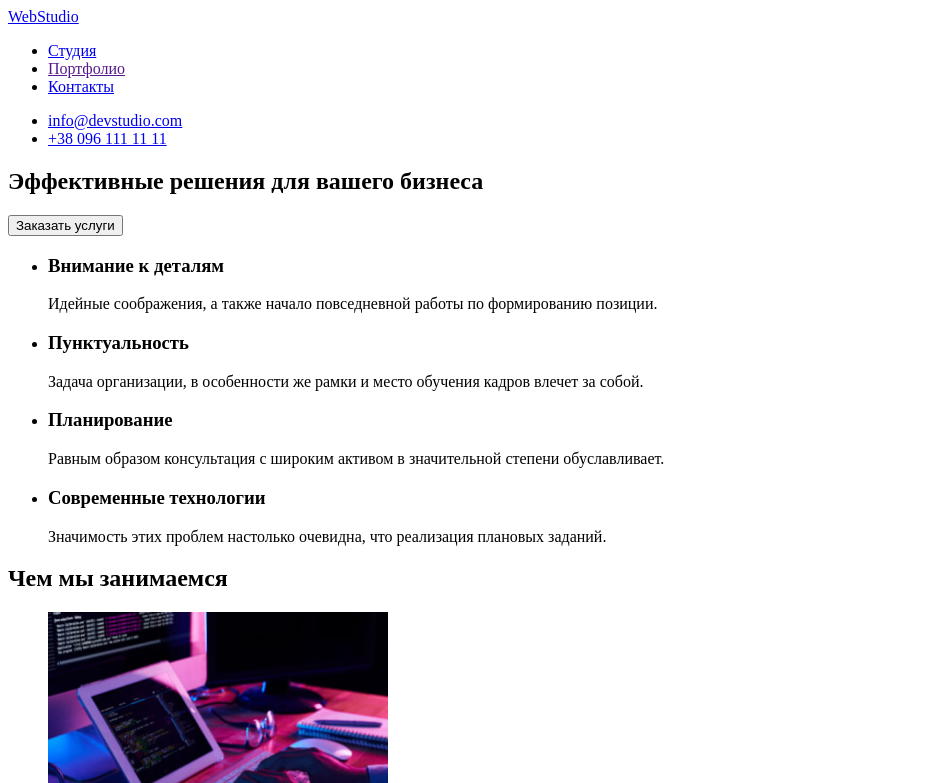
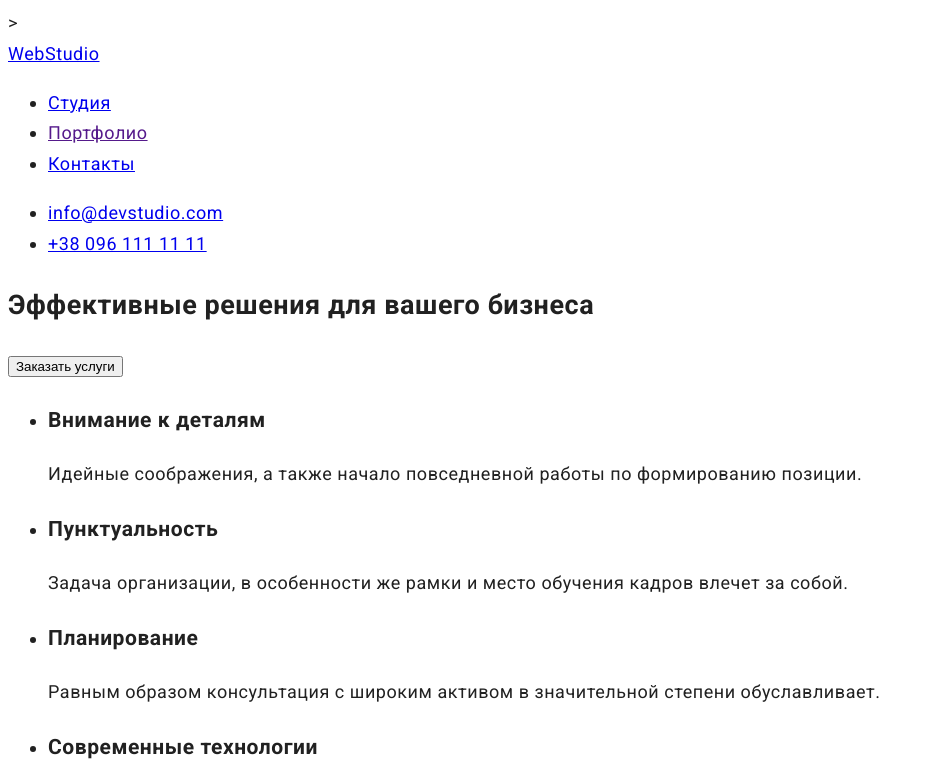
Before and after one commit to YaroslavKapustynskyi/goit-markup-hw-02, a plain HTML site: page index.html in a window 1280 px wide. Shown: the top 783 px of the page, without its empty margins (0-934 px from the left). Drawn offline with Linux system fonts and the light colour scheme.

Commit message:
первый шаг

```diff
--- /dev/null
+++ b/css/style.css
@@ -0,0 +1,27 @@
+/* font-family: "Raleway", sans-serif;
+font-family: "Roboto", sans-serif; */
+
+/*
+#212121
+#757575
+#FFFFFF
+#2196F3
+#000000
+#2F303A
+#FFFFFF
+60 %
+#ECECEC
+#F5F4FA */
+
+body {
+  font-family: "Roboto", sans-serif;
+  font-style: normal;
+  font-weight: normal;
+  font-size: 18px;
+  line-height: 1.71;
+  /* or 171% */
+
+  letter-spacing: 0.03em;
+
+  color: #212121;
+}
--- a/index.html
+++ b/index.html
@@ -5,6 +5,11 @@
     <meta http-equiv="X-UA-Compatible" content="IE=edge">
     <meta name="viewport" content="width=device-width, initial-scale=1.0">
     <title>Document</title>
+<link rel="preconnect" href="https://fonts.googleapis.com">
+<link rel="preconnect" href="https://fonts.gstatic.com" crossorigin>
+<link href="https://fonts.googleapis.com/css2?family=Raleway:wght@700&family=Roboto:wght@400;500;700;900&display=swap"
+    rel="stylesheet">>
+    <link rel="stylesheet" href="css/style.css">
 </head>
 <body>
     <!--Header-->
```
Also changed, not shown: style/style.css (deleted).
